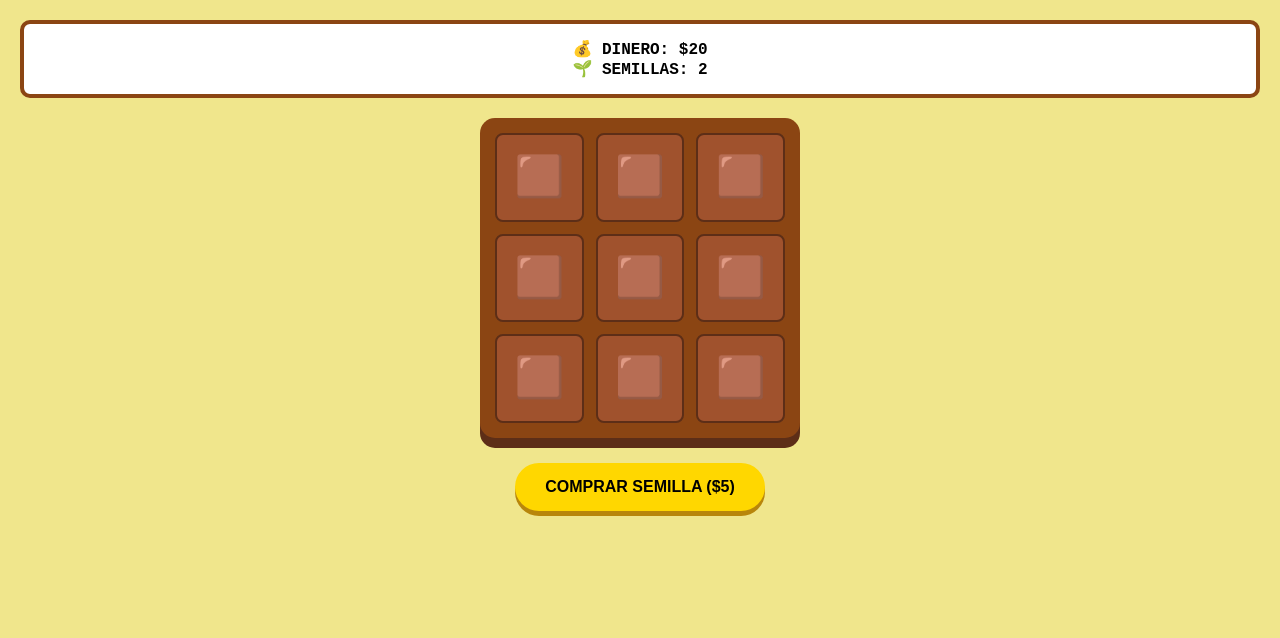
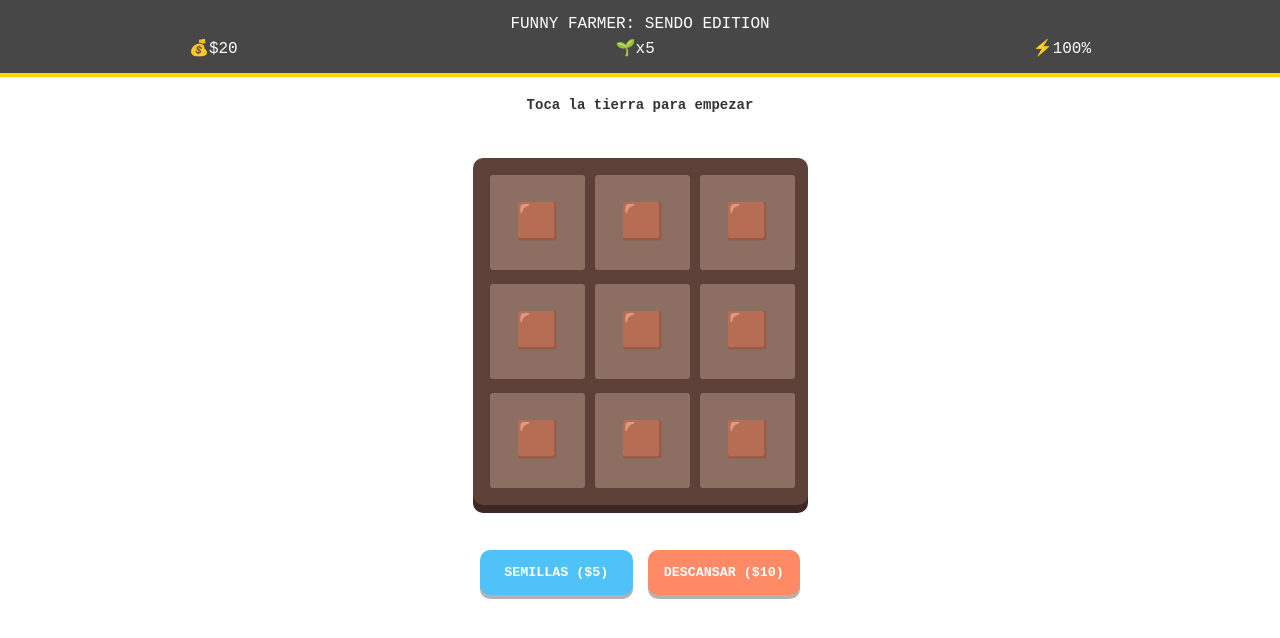
Before and after one commit to dolcevodka12-collab/Newfarmer, a plain HTML site: page index.html in a window 1280 px wide. Drawn offline with Linux system fonts and the light colour scheme.

Commit message:
index.html

```diff
--- a/index.html
+++ b/index.html
@@ -1,112 +1,224 @@
+    </script>
+</body>
+</html>
 <!DOCTYPE html>
 <html lang="es">
 <head>
     <meta charset="UTF-8">
-    <meta name="viewport" content="width=device-width, initial-scale=1.0">
-    <title>Funny Farmer Retro</title>
+    <meta name="viewport" content="width=device-width, initial-scale=1.0, maximum-scale=1.0, user-scalable=no">
+    <title>Funny Farmer Retro Sendo</title>
     <style>
-        * { box-sizing: border-box; touch-action: manipulation; }
-        body { background: #f0e68c; font-family: 'Courier New', monospace; text-align: center; padding: 20px; margin: 0; }
+        :root { --brown: #5d4037; --dirt: #8d6e63; --gold: #ffd700; }
 
-        .status-bar {
-            background: #fff; padding: 15px; border-radius: 10px;
-            border: 4px solid #8B4513; margin-bottom: 20px; font-weight: bold;
+        body {
+            background-image: url('[attachment_0](attachment)');
+            background-size: cover;
+            background-position: center;
+            background-attachment: fixed;
+            font-family: 'Courier New', Courier, monospace;
+            margin: 0;
+            display: flex;
+            flex-direction: column;
+            align-items: center;
+            height: 100vh;
         }
 
-        .farm-grid {
-            display: grid; grid-template-columns: repeat(3, 1fr);
-            gap: 12px; background: #8B4513; padding: 15px;
-            border-radius: 15px; max-width: 320px; margin: 0 auto;
-            box-shadow: 0 10px 0 #5D2E17;
+        .header {
+            background: rgba(51, 51, 51, 0.9);
+            color: white;
+            width: 100%;
+            padding: 15px;
+            text-align: center;
+            border-bottom: 4px solid var(--gold);
+        }
+
+        .stats { display: flex; justify-content: space-around; font-size: 16px; margin-top: 5px; }
+
+        .farm-container {
+            background: rgba(255, 255, 255, 0.2);
+            padding: 20px;
+            border-radius: 20px;
+            backdrop-filter: blur(5px);
+            margin-top: 20px;
+        }
+
+        .grid {
+            display: grid;
+            grid-template-columns: repeat(3, 95px);
+            gap: 10px;
+            background: var(--brown);
+            padding: 15px;
+            border-radius: 10px;
+            box-shadow: 0 8px 0 #3e2723;
         }
 
         .plot {
-            aspect-ratio: 1/1; background: #A0522D; border: 2px solid #5D2E17;
-            display: flex; align-items: center; justify-content: center;
-            font-size: 40px; border-radius: 8px; cursor: pointer;
+            width: 95px; height: 95px;
+            background: var(--dirt);
+            border: 2px solid #5d4037;
+            border-radius: 5px;
+            display: flex;
+            align-items: center;
+            justify-content: center;
+            font-size: 35px;
+            position: relative;
+            cursor: pointer;
+            transition: transform 0.1s;
         }
 
-        .plot.ready { background: #228B22; border: 3px solid #ffd700; }
+        .plot:active { transform: scale(0.95); }
 
-        .btn-shop {
-            margin-top: 25px; padding: 15px 30px; background: #FFD700;
-            border: none; border-radius: 50px; font-weight: bold;
-            box-shadow: 0 5px 0 #b8860b; cursor: pointer; font-size: 16px;
+        .plot.thirsty::after {
+            content: '💧';
+            position: absolute; top: 5px; right: 5px;
+            font-size: 18px; animation: blink 0.8s infinite;
         }
-        .btn-shop:active { transform: translateY(3px); box-shadow: 0 2px 0 #b8860b; }
+
+        @keyframes blink { 0%, 100% { opacity: 1; } 50% { opacity: 0; } }
+
+        .plot.ready { background: #81c784; border: 3px solid var(--gold); }
+
+        .controls { margin-top: 25px; display: grid; grid-template-columns: 1fr 1fr; gap: 15px; width: 320px; }
+
+        button {
+            padding: 15px; border: none; border-radius: 10px;
+            font-weight: bold; cursor: pointer; font-family: inherit;
+            box-shadow: 0 4px 0 rgba(0,0,0,0.3);
+        }
+
+        .btn-seed { background: #4fc3f7; color: white; }
+        .btn-energy { background: #ff8a65; color: white; }
+
+        #msg {
+            background: rgba(255, 255, 255, 0.8);
+            padding: 5px 15px;
+            border-radius: 20px;
+            margin-top: 15px;
+            color: #333;
+            font-weight: bold;
+            font-size: 14px;
+        }
     </style>
 </head>
 <body>
 
-    <div class="status-bar">
-        💰 DINERO: $<span id="money">20</span><br>
-        🌱 SEMILLAS: <span id="seeds">2</span>
+<div class="header">
+    <div>FUNNY FARMER: SENDO EDITION</div>
+    <div class="stats">
+        <span>💰$<span id="money">20</span></span>
+        <span>🌱x<span id="seeds">5</span></span>
+        <span>⚡<span id="energy">100</span>%</span>
     </div>
+</div>
 
-    <div class="farm-grid">
-        <div class="plot" onclick="action(this)">🟫</div>
-        <div class="plot" onclick="action(this)">🟫</div>
-        <div class="plot" onclick="action(this)">🟫</div>
-        <div class="plot" onclick="action(this)">🟫</div>
-        <div class="plot" onclick="action(this)">🟫</div>
-        <div class="plot" onclick="action(this)">🟫</div>
-        <div class="plot" onclick="action(this)">🟫</div>
-        <div class="plot" onclick="action(this)">🟫</div>
-        <div class="plot" onclick="action(this)">🟫</div>
+<div id="msg">Toca la tierra para empezar</div>
+
+<div class="farm-container">
+    <div class="grid">
+        <div class="plot" onclick="handlePlot(this)">🟫</div>
+        <div class="plot" onclick="handlePlot(this)">🟫</div>
+        <div class="plot" onclick="handlePlot(this)">🟫</div>
+        <div class="plot" onclick="handlePlot(this)">🟫</div>
+        <div class="plot" onclick="handlePlot(this)">🟫</div>
+        <div class="plot" onclick="handlePlot(this)">🟫</div>
+        <div class="plot" onclick="handlePlot(this)">🟫</div>
+        <div class="plot" onclick="handlePlot(this)">🟫</div>
+        <div class="plot" onclick="handlePlot(this)">🟫</div>
     </div>
+</div>
 
-    <button class="btn-shop" onclick="buySeed()">COMPRAR SEMILLA ($5)</button>
+<div class="controls">
+    <button class="btn-seed" onclick="buy('seed')">SEMILLAS ($5)</button>
+    <button class="btn-energy" onclick="buy('energy')">DESCANSAR ($10)</button>
+</div>
 
-    <script>
-        let money = 20;
-        let seeds = 2;
+<script>
+    let money = 20;
+    let seeds = 5;
+    let energy = 100;
 
-        function action(el) {
-            // ESTADO 1: ARAR (De tierra seca a tierra arada)
-            if (el.innerHTML === "🟫") {
-                el.innerHTML = "🧹";
-                setTimeout(() => {
-                    el.innerHTML = "☁️"; // Tierra lista para sembrar
-                    el.dataset.state = "plowed";
-                }, 400);
-            }
-            // ESTADO 2: SEMBRAR (Requiere tener semillas)
-            else if (el.dataset.state === "plowed" && seeds > 0) {
+    function updateUI() {
+        document.getElementById('money').innerText = money;
+        document.getElementById('seeds').innerText = seeds;
+        document.getElementById('energy').innerText = energy;
+    }
+
+    function showMsg(txt) { document.getElementById('msg').innerText = txt; }
+
+    function handlePlot(el) {
+        if (energy <= 5) { showMsg("¡Cansado! Necesitas descansar."); return; }
+        const state = el.dataset.state || "empty";
+
+        if (state === "empty") {
+            consumeEnergy(10);
+            el.innerHTML = "🧹";
+            setTimeout(() => {
+                el.innerHTML = "🚜";
+                el.dataset.state = "plowed";
+                showMsg("Tierra lista. ¡Siembra!");
+            }, 400);
+        }
+        else if (state === "plowed") {
+            if (seeds > 0) {
                 seeds--;
-                updateUI();
+                consumeEnergy(5);
                 el.innerHTML = "🌱";
                 el.dataset.state = "growing";
-                // Crecer tarda 3 segundos
-                setTimeout(() => {
+                startGrowth(el);
+            } else { showMsg("Sin semillas."); }
+        }
+        else if (state === "growing" && el.classList.contains('thirsty')) {
+            consumeEnergy(8);
+            el.classList.remove('thirsty');
+            showMsg("¡Regado!");
+        }
+        else if (state === "ready") {
+            money += 15;
+            consumeEnergy(5);
+            el.innerHTML = "🟫";
+            el.dataset.state = "empty";
+            el.classList.remove('ready');
+            showMsg("+$15 Ganados");
+        }
+        updateUI();
+    }
+
+    function startGrowth(el) {
+        setTimeout(() => {
+            if (el.dataset.state !== "growing") return;
+            el.innerHTML = "🌿";
+            if (Math.random() > 0.4) el.classList.add('thirsty');
+
+            setTimeout(() => {
+                if (el.dataset.state !== "growing") return;
+                if (el.classList.contains('thirsty')) {
+                    el.innerHTML = "🥀";
+                    el.dataset.state = "empty";
+                    el.classList.remove('thirsty');
+                    showMsg("Se secó por falta de agua.");
+                } else {
                     el.innerHTML = "🌽";
+                    el.dataset.state = "ready";
                     el.classList.add('ready');
-                    el.dataset.state = "ready";
-                }, 3000);
-            }
-            // ESTADO 3: COSECHAR (Vender)
-            else if (el.dataset.state === "ready") {
-                money += 12;
+                    showMsg("¡Cosecha lista!");
+                }
                 updateUI();
-                el.innerHTML = "🟫";
-                el.classList.remove('ready');
-                el.dataset.state = "";
-            }
+            }, 4000);
+        }, 3000);
+    }
+
+    function buy(item) {
+        if (item === 'seed' && money >= 5) {
+            money -= 5; seeds++;
+        } else if (item === 'energy' && money >= 10) {
+            money -= 10; energy = Math.min(energy + 50, 100);
+        } else {
+            showMsg("Dinero insuficiente.");
         }
+        updateUI();
+    }
 
-        function buySeed() {
-            if (money >= 5) {
-                money -= 5;
-                seeds++;
-                updateUI();
-            } else {
-                alert("¡Necesitas más dinero!");
-            }
-        }
-
-        function updateUI() {
-            document.getElementById('money').innerText = money;
-            document.getElementById('seeds').innerText = seeds;
-        }
-    </script>
+    function consumeEnergy(amount) { energy = Math.max(0, energy - amount); }
+</script>
 </body>
 </html>
```
